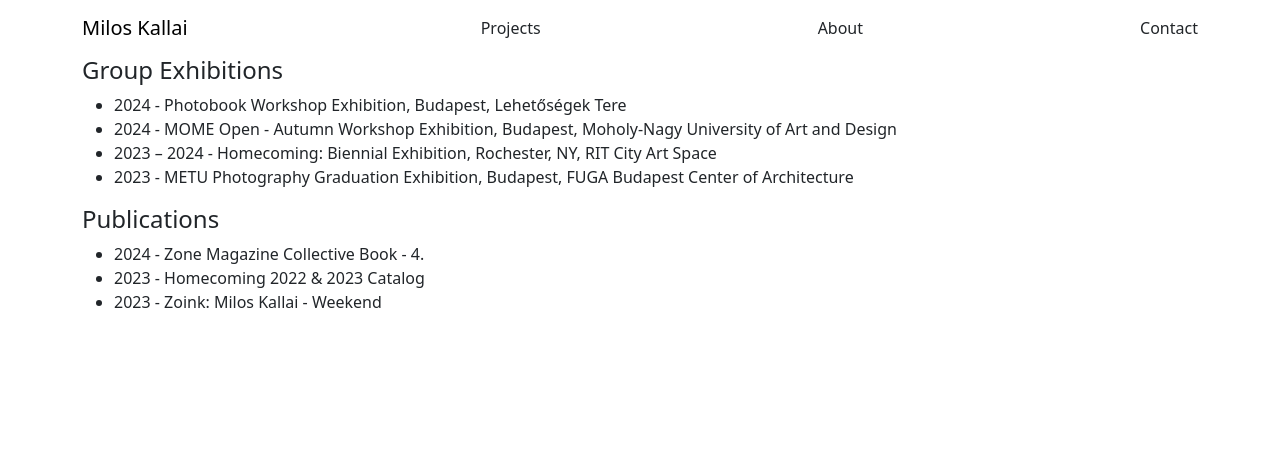
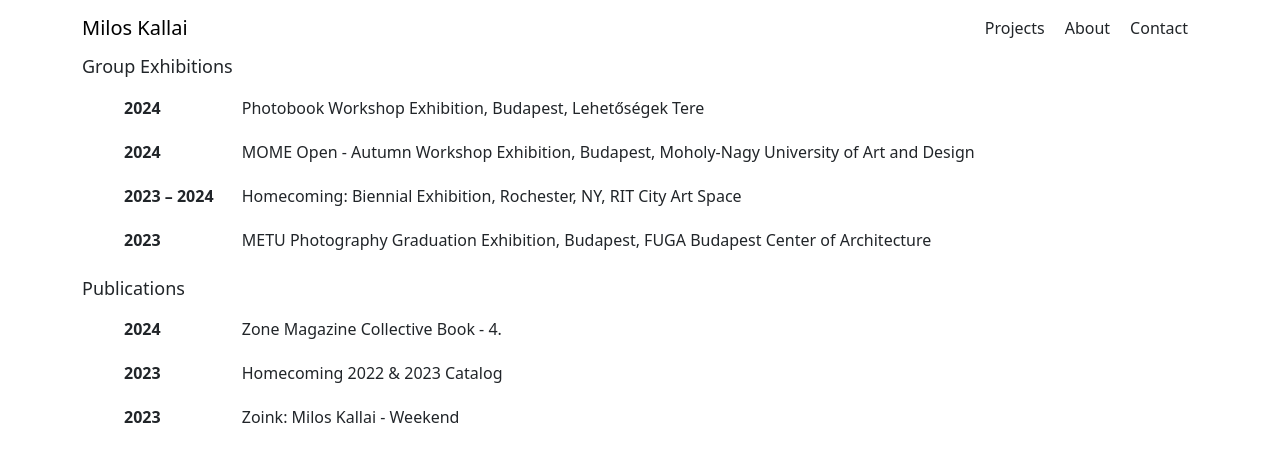
Before and after one commit to mls-kll/next-app, a Next.js app: page /about in a window 1280 px wide. Shown: the top 462 px of the page. Built offline with nearby package versions, Linux system fonts and the light colour scheme.

Commit message:
feat: layout alignments

```diff
--- /dev/null
+++ b/app/about/about.module.scss
@@ -0,0 +1,27 @@
+.listTitle {
+  font-size: 18px;
+}
+
+.list {
+  list-style-type: none;
+  @media only screen and (max-width: 600px) {
+    padding: 0;
+  }
+
+  li {
+    display: flex;
+    justify-content: space-between;
+    padding: 10px;
+  }
+}
+
+.date {
+  display: block;
+  font-weight: 700;
+  width: 120px;
+}
+
+.text {
+  padding-left: 10px;
+  width: 100%;
+}
--- a/app/about/page.tsx
+++ b/app/about/page.tsx
@@ -1,29 +1,53 @@
+import styles from "./about.module.scss";
+
 export default function AboutPage() {
   return (
     <div>
-      <h4>Group Exhibitions</h4>
-      <ul>
+      <h2 className={styles.listTitle}>Group Exhibitions</h2>
+      <ul className={styles.list}>
         <li>
-          2024 - Photobook Workshop Exhibition, Budapest, Lehetőségek Tere
+          <span className={styles.date}>2024</span>
+          <span className={styles.text}>
+            Photobook Workshop Exhibition, Budapest, Lehetőségek Tere
+          </span>
         </li>
         <li>
-          2024 - MOME Open - Autumn Workshop Exhibition, Budapest, Moholy-Nagy
-          University of Art and Design
+          <span className={styles.date}>2024</span>
+          <span className={styles.text}>
+            MOME Open - Autumn Workshop Exhibition, Budapest, Moholy-Nagy
+            University of Art and Design
+          </span>
         </li>
         <li>
-          2023 – 2024 - Homecoming: Biennial Exhibition, Rochester, NY, RIT City
-          Art Space
+          <span className={styles.date}>2023 – 2024</span>
+          <span className={styles.text}>
+            Homecoming: Biennial Exhibition, Rochester, NY, RIT City Art Space
+          </span>
         </li>
         <li>
-          2023 - METU Photography Graduation Exhibition, Budapest, FUGA Budapest
-          Center of Architecture
+          <span className={styles.date}>2023</span>
+          <span className={styles.text}>
+            METU Photography Graduation Exhibition, Budapest, FUGA Budapest
+            Center of Architecture
+          </span>
         </li>
       </ul>
-      <h4>Publications</h4>
-      <ul>
-        <li>2024 - Zone Magazine Collective Book - 4.</li>
-        <li>2023 - Homecoming 2022 & 2023 Catalog</li>
-        <li>2023 - Zoink: Milos Kallai - Weekend</li>
+      <h2 className={styles.listTitle}>Publications</h2>
+      <ul className={styles.list}>
+        <li>
+          <span className={styles.date}>2024</span>
+          <span className={styles.text}>
+            Zone Magazine Collective Book - 4.
+          </span>
+        </li>
+        <li>
+          <span className={styles.date}>2023</span>
+          <span className={styles.text}>Homecoming 2022 & 2023 Catalog</span>
+        </li>
+        <li>
+          <span className={styles.date}>2023</span>
+          <span className={styles.text}>Zoink: Milos Kallai - Weekend</span>
+        </li>
       </ul>
     </div>
   );
--- a/components/contact-form/contact-form.tsx
+++ b/components/contact-form/contact-form.tsx
@@ -54,7 +54,7 @@
         type="submit"
         disabled={state.submitting}
       >
-        Close
+        Submit
       </Button>
     </form>
   );
--- /dev/null
+++ b/components/nav-bar/nav-bar.module.scss
@@ -0,0 +1,3 @@
+.navItem {
+  margin: 0 10px;
+}
--- a/components/nav-bar/nav-bar.tsx
+++ b/components/nav-bar/nav-bar.tsx
@@ -1,5 +1,6 @@
 "use client";
 import { Container, Nav, Navbar } from "react-bootstrap";
+import styles from "./nav-bar.module.scss";
 
 export default function NavBar() {
   return (
@@ -7,10 +8,18 @@
       <Navbar>
         <Container>
           <Navbar.Brand href="/">Milos Kallai</Navbar.Brand>
-          <Navbar.Toggle aria-controls="basic-navbar-nav" />
-          <Nav.Link href="/projects">Projects</Nav.Link>
-          <Nav.Link href="/about">About</Nav.Link>
-          <Nav.Link href="/contact">Contact</Nav.Link>
+          <Navbar.Collapse className="justify-content-end">
+            <Navbar.Toggle aria-controls="basic-navbar-nav" />
+            <Nav.Link className={styles.navItem} href="/projects">
+              Projects
+            </Nav.Link>
+            <Nav.Link className={styles.navItem} href="/about">
+              About
+            </Nav.Link>
+            <Nav.Link className={styles.navItem} href="/contact">
+              Contact
+            </Nav.Link>
+          </Navbar.Collapse>
         </Container>
       </Navbar>
     </header>
```
